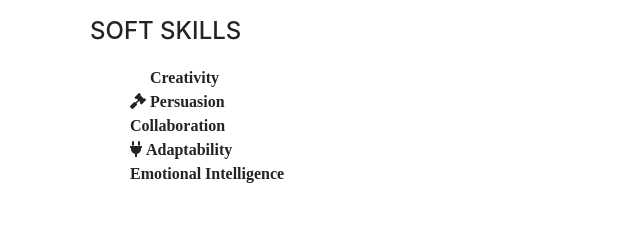
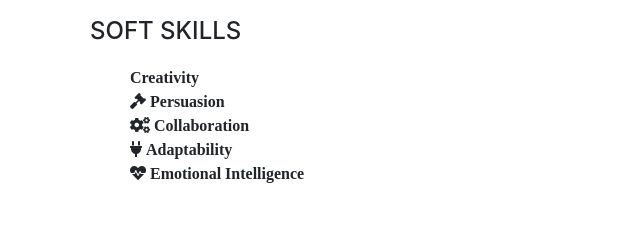
Before and after one commit to mohsenuss91/cv, a website with bundled scripts: page index.html in a window 1280 px wide. Shown: the part 3168-3398 px from the top of the page, without its empty margins (230-870 px from the left). Built offline with nearby package versions, Linux system fonts and the light colour scheme; a web font is replaced by a local one.

Commit message:
Update index.html

```diff
--- a/index.html
+++ b/index.html
@@ -241,14 +241,14 @@
                 <div class="subheading mb-3">Soft Skills</div>
                 <ul class="fa-ul mb-0">
                     <li>
-                        <i class="fa fa-creative-commons" aria-hidden="true">  Creativity </i>
+                        <i class="fa fa-lightbulb-o" aria-hidden="true">  Creativity </i>
                     </li>
 
                     <li>
                         <i class="fa fa-gavel" aria-hidden="true"> Persuasion </i>
                     </li>
                     <li>
-                        <i class="fa fa-handshake-o" aria-hidden="true">  Collaboration </i>
+                        <i class="fa fa-cogs" aria-hidden="true">  Collaboration </i>
                     </li>
 
                     <li>
@@ -256,7 +256,7 @@
                     </li>
 
                     <li>
-                        <i class="fa fa-smile-o" aria-hidden="true"> Emotional Intelligence </i>
+                        <i class="fa fa-heartbeat" aria-hidden="true"> Emotional Intelligence </i>
                     </li>
 
                 </ul>
```
